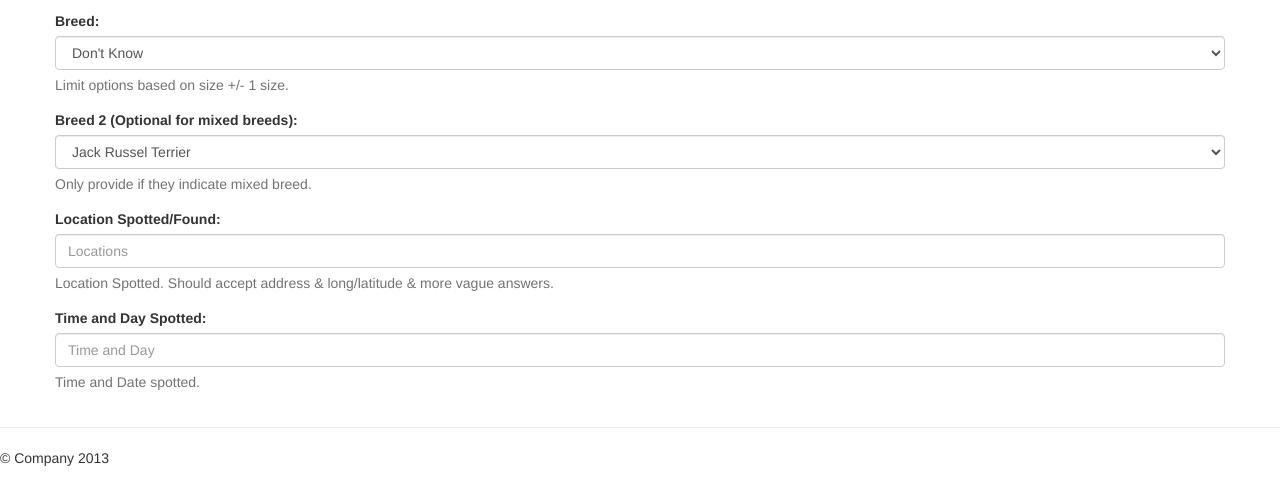
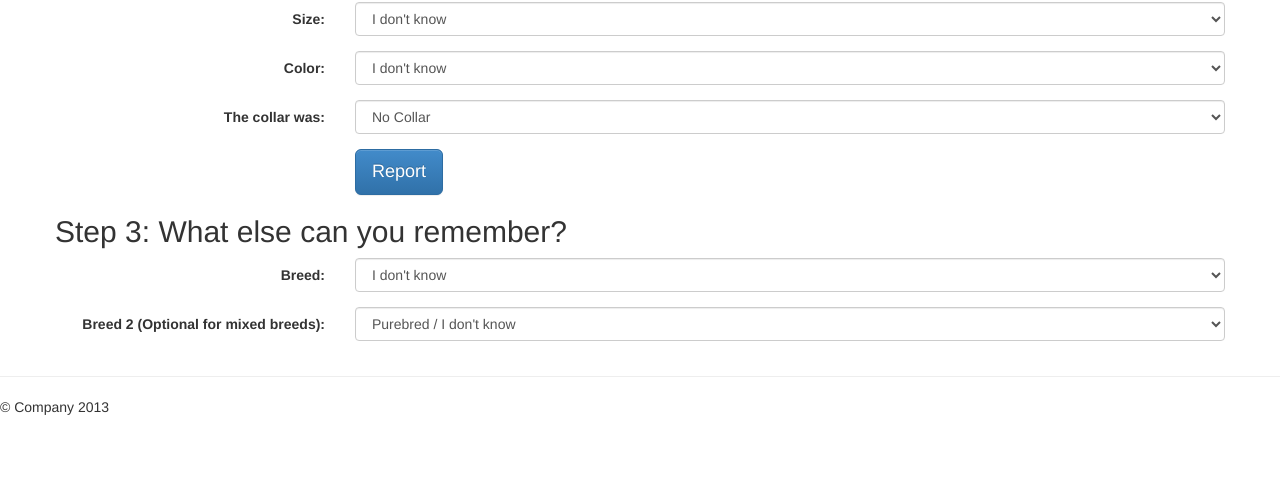
Before and after one commit to apt142/DogSpot, a plain HTML site: page index.html in a window 1280 px wide. Shown: the part 515-1013 px from the top of the page. After the commit the page ends 962 px from the top, so only its background shows below. Drawn offline with nearby package versions, Linux system fonts and the light colour scheme; a script that the page names is missing.

Commit message:
Reformatted form.

```diff
--- a/index.html
+++ b/index.html
@@ -73,71 +73,109 @@
     <div class="container">
         <div class="row">
             <div class="col">
-                <form role="form" action="">
-                    Need to add the following: Size, Color, Breed(s), Location Spotted/Found, Time Spotted/Found
+                <form role="form" action="" class="form-horizontal">
+                    <h2>Step 1: Where and When</h2>
                     <div class="form-group">
-                        <label for="size">
+                        <label for="time" class="col-sm-3 control-label">
+                            Time and Day Spotted:
+                        </label>
+                        <div class="col-sm-9">
+                            <input type="datetime" name="time" placeholder="Time and Day" class="form-control" value="">
+                        </div>
+                    </div>
+                    <div class="form-group">
+                        <label for="location" class="col-sm-3 control-label">
+                            Location Spotted/Found:
+                        </label>
+                        <div class="col-sm-9">
+                            <input type="text" name="location" placeholder="Location" class="form-control" value="">
+                        </div>
+                    </div>
+
+                    <h2>Step 2: The Basics</h2>
+                    <div class="form-group">
+                        <label for="size" class="col-sm-3 control-label">
                             Size:
                         </label>
+                        <div class="col-sm-9">
                             <select name="size" class="form-control">
-                            <option value="0">Tiny</option>
-                            <option value="1">Small</option>
-                            <option value="2">Medium</option>
-                            <option value="3">Large</option>
-                            <option value="4">Extra Large</option>
+                                <option value="0">I don't know</option>
+                                <option value="1">Tiny</option>
+                                <option value="2">Small</option>
+                                <option value="3">Medium</option>
+                                <option value="4">Large</option>
+                                <option value="5">Extra Large</option>
                             </select>
-                        <span class="help-block">Would be nice to have pictures to help determine the difference between small and medium.</span>
+                        </div>
                     </div>
 
                     <div class="form-group">
-                        <label for="Color">
+                        <label for="Color" class="col-sm-3 control-label">
                             Color:
                         </label>
+                        <div class="col-sm-9">
                             <select name="color" class="form-control">
+                                <option value="">I don't know</option>
                                 <option value="brown">Brown</option>
                                 <option value="black">Black</option>
                                 <option value="white">White</option>
                             </select>
-                        <span class="help-block">Colors have specific meanings in some breeds. And mean different things than normal colors.  Red for example is more of a light brownish color in some breeds.</span>
+                        </div>
                     </div>
 
                     <div class="form-group">
-                        <label for="breed">
+                        <label for="collar" class="col-sm-3 control-label">
+                            The collar was:
+                        </label>
+                        <div class="col-sm-9">
+                            <select name="collar" class="form-control">
+                                <option value="">No Collar</option>
+                                <option value="blue">Blue</option>
+                                <option value="red">Red</option>
+                                <option value="green">Green</option>
+                                <option value="pink">Pink</option>
+                                <option value="leather">Leather</option>
+                                <option value="metal">Metal</option>
+                            </select>
+                        </div>
+                    </div>
+
+                    <div class="form-group">
+                        <div class="col-sm-3"></div>
+                        <div class="col-sm-9">
+                            <input type="button" class="btn btn-primary btn-lg" value="Report">
+                        </div>
+                    </div>
+
+
+                    <h2>Step 3: What else can you remember?</h2>
+                    <div class="form-group">
+                        <label for="breed" class="col-sm-3 control-label">
                             Breed:
                         </label>
                         <!-- Limit options based on size. -->
+                        <div class="col-sm-9">
                             <select name="breed" class="form-control">
-                            <option value="unknown">Don't Know</option>
+                                <option value="">I don't know</option>
                                 <option value="jrt">Jack Russel Terrier</option>
                                 <option value="gsd">German Shepherd</option>
                             </select>
-                        <span class="help-block">Limit options based on size +/- 1 size.</span>
+                        </div>
                     </div>
                     <div class="form-group">
-                        <label for="breed2">
+                        <label for="breed2" class="col-sm-3 control-label">
                             Breed 2 (Optional for mixed breeds):
                         </label>
                         <!-- Limit options based on size. -->
+                        <div class="col-sm-9">
                             <select name="breed2" class="form-control">
+                                <option value="">Purebred / I don't know</option>
                                 <option value="jrt">Jack Russel Terrier</option>
                                 <option value="gsd">German Shepherd</option>
                             </select>
-                        <span class="help-block">Only provide if they indicate mixed breed.</span>
                         </div>
-                    <div class="form-group">
-                        <label for="location">
-                            Location Spotted/Found:
-                        </label>
-                        <input type="text" name="location" placeholder="Locations" class="form-control" value="">
-                        <span class="help-block">Location Spotted.  Should accept address & long/latitude & more vague answers.</span>
                     </div>
-                    <div class="form-group">
-                        <label for="time">
-                            Time and Day Spotted:
-                        </label>
-                        <input type="datetime" name="time" placeholder="Time and Day" class="form-control" value="">
-                        <span class="help-block">Time and Date spotted.</span>
-                    </div>
+
                 </form>
             </div>
         </div>
@@ -158,6 +196,7 @@
         <script src="js/vendor/backbone.marionette.min.js"></script>
 
         <script src="js/main.js"></script>
+        <script src="js/actions/dogspot.js"></script>
 
         <script>
             /*
--- /dev/null
+++ b/js/actions/dogspot.js
@@ -0,0 +1,3 @@
+/**
+ * Created by gabefebus on 11/6/13.
+ */
```
Lines whose indentation alone changed are shown as unchanged.
